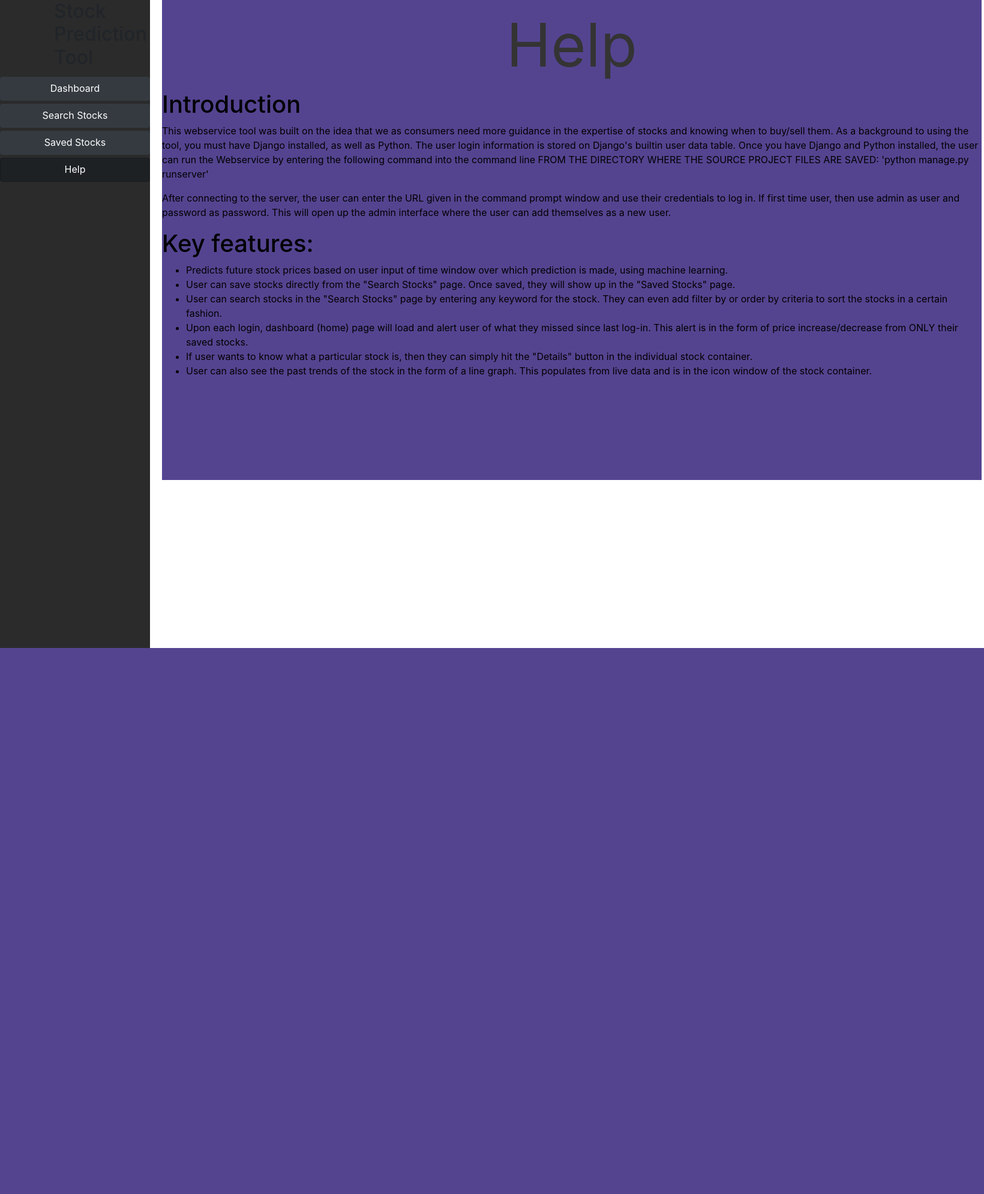
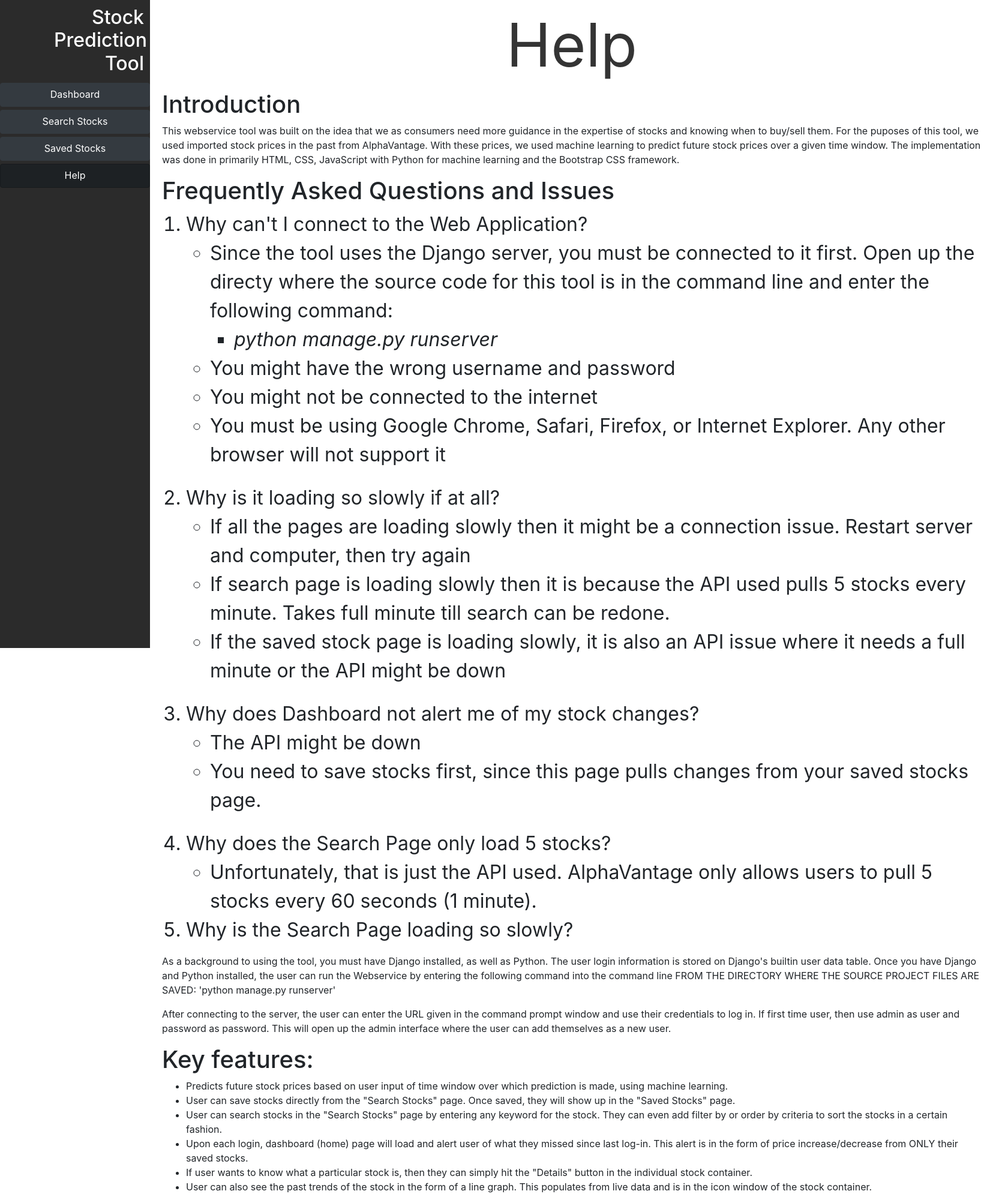
Before and after one commit to Maktm/stock-prediction, a Django app: page /help/ in a window 1640 px wide. Shown: the whole page at 60% size. Before the commit the page ends 1080 px from the top, so only its background shows below. Run offline with Django 3.2, Linux system fonts and the light colour scheme; the visitor is signed in with stand-in values (Sample User, id 1); some libraries are stand-ins or nearby versions.

Commit message:
Update help.html

```diff
--- a/stock_prediction/templates/stock_prediction/help.html
+++ b/stock_prediction/templates/stock_prediction/help.html
@@ -1,4 +1,5 @@
 {% if user.is_authenticated %}
+
 <!doctype html>
 <html lang="en">
 <head>
@@ -9,12 +10,12 @@
 </head>
 
 <style type="text/css">
-    .pagecontent{
-        background-color: #544490;
-        color: #000;
-        position: absolute;
+    h2{
+        color: white;
+        text-align: right;
+        padding-top: 10px;
+    }
 
-    }
     .navigation{
         position: absolute;
         width: 250px;
@@ -44,6 +45,18 @@
         font-size: 100px;
         text-align: center;
     }
+    .intro{
+
+    }
+    .cmd {
+        font-style: italic;
+    }
+    .question{
+        font-size: xx-large;
+
+
+
+    }
 
 </style>
 
@@ -67,6 +80,45 @@
         <h1>Introduction</h1>
         <p>
             This webservice tool was built on the idea that we as consumers need more guidance in the expertise of stocks and knowing when to buy/sell them.
+            For the puposes of this tool, we used imported stock prices in the past from AlphaVantage.  With these prices, we used machine learning to predict future
+            stock prices over a given time window.  The implementation was done in primarily HTML, CSS, JavaScript with Python for machine learning and the Bootstrap CSS framework.
+        </p>
+
+        <h1>Frequently Asked Questions and Issues</h1>
+        <ol>
+            <li class = "question">Why can't I connect to the Web Application?
+                <ul>
+                    <li>Since the tool uses the Django server, you must be connected to it first. Open up the directy where the source code for this tool is in the command line and enter the following command: </li>
+                    <ul><li class = "cmd">python manage.py runserver</li></ul>
+                    <li>You might have the wrong username and password</li>
+                    <li>You might not be connected to the internet</li>
+                    <li>You must be using Google Chrome, Safari, Firefox, or Internet Explorer.  Any other browser will not support it</li>
+                </ul>
+            </li>
+            <br>
+            <li class = "question">Why is it loading so slowly if at all?
+                <ul>
+                    <li>If all the pages are loading slowly then it might be a connection issue.  Restart server and computer, then try again</li>
+                    <li>If search page is loading slowly then it is because the API used pulls 5 stocks every minute.  Takes full minute till search can be redone. </li>
+                    <li>If the saved stock page is loading slowly, it is also an API issue where it needs a full minute or the API might be down</li>
+                </ul>
+            </li>
+            <br>
+            <li class = "question">Why does Dashboard not alert me of my stock changes?
+                <ul>
+                    <li>The API might be down</li>
+                    <li>You need to save stocks first, since this page pulls changes from your saved stocks page.</li>
+                </ul>
+            </li>
+            <br>
+            <li class = "question">Why does the Search Page only load 5 stocks?
+                <ul><li>Unfortunately, that is just the API used.  AlphaVantage only allows users to pull 5 stocks every 60 seconds (1 minute). </li></ul>
+            </li>
+            <li class = "question">Why is the Search Page loading so slowly?</li>
+
+
+        </ol>
+        <p>
             As a background to using the tool, you must have Django installed, as well as Python.  The user login information is stored on Django's builtin user data table.
             Once you have Django and Python installed, the user can run the Webservice by entering the following command into the command line FROM THE DIRECTORY WHERE
             THE SOURCE PROJECT FILES ARE SAVED:  'python manage.py runserver'
@@ -112,7 +164,6 @@
 
 </body>
 </html>
-
 {% else %}
 <meta http-equiv="Refresh" content="0; url=/accounts/login" />
 {% endif %}
```
